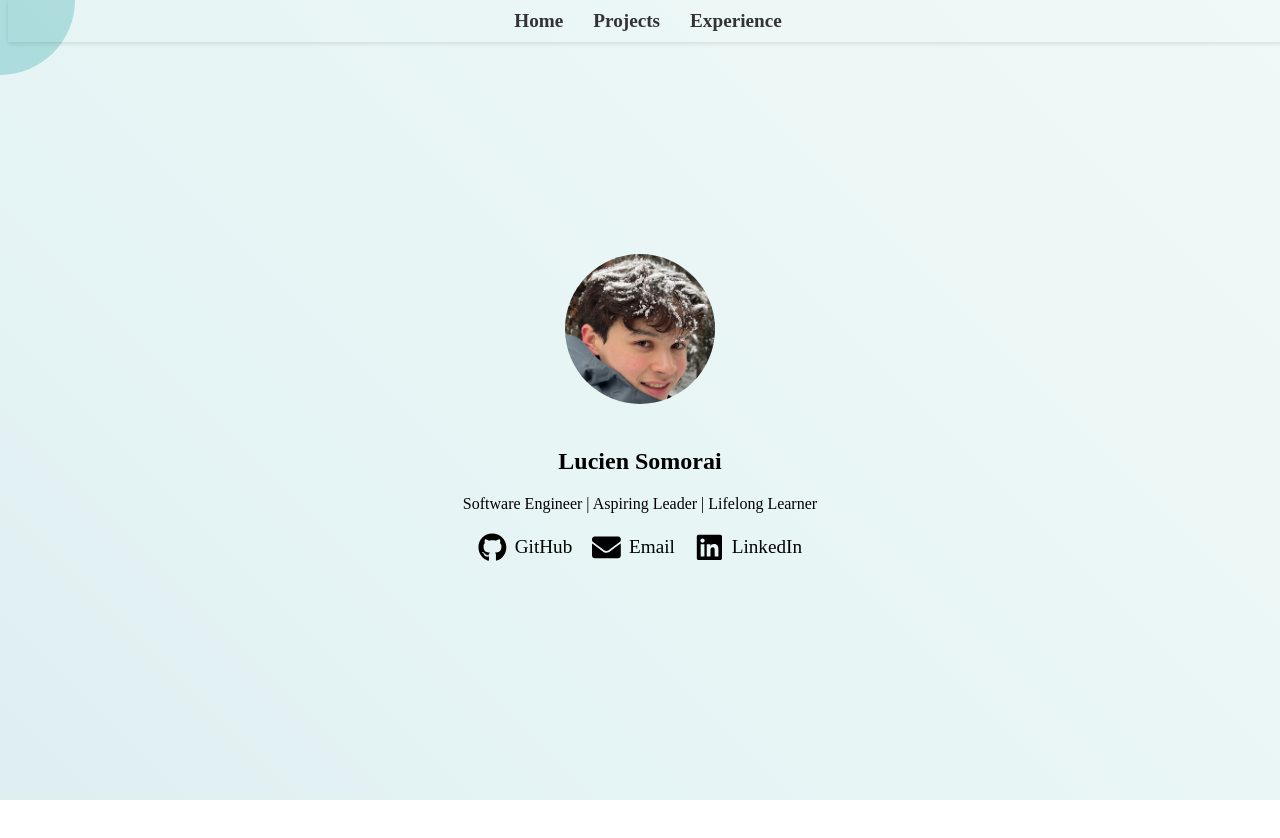
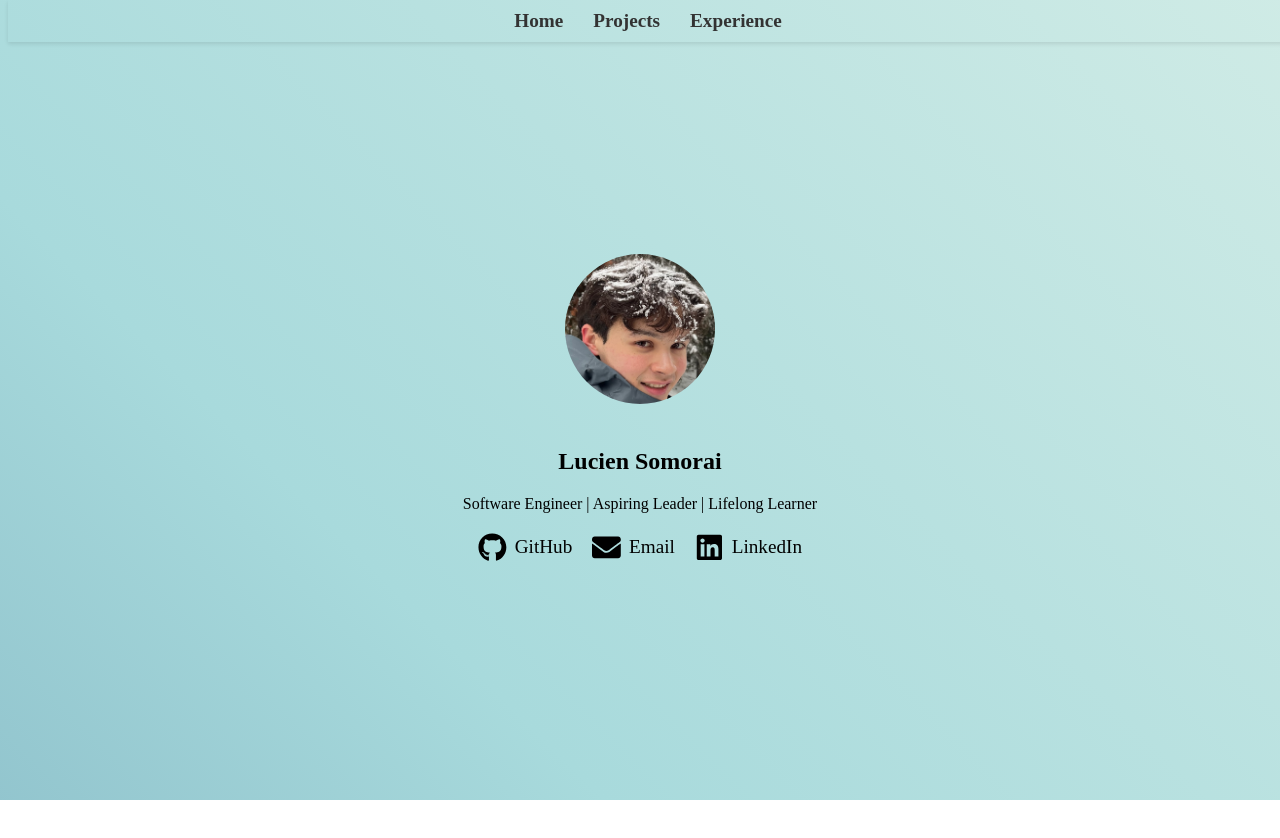
Before and after one commit to lsomorai/personal_portfolio, a React (Create React App) app: page / in a window 1280 px wide. Shown: the top 838 px of the page. Built offline with nearby package versions, Linux system fonts and the light colour scheme.

Commit message:
fixed issue with the background

```diff
--- a/package.json
+++ b/package.json
@@ -14,6 +14,7 @@
     "react-router-dom": "^7.1.1",
     "react-scripts": "5.0.1",
     "react-vertical-timeline-component": "^3.5.3",
+    "three": "^0.172.0",
     "web-vitals": "^4.2.4"
   },
   "scripts": {
--- a/src/components/CursorAnimation.js
+++ b/src/components/CursorAnimation.js
@@ -2,7 +2,7 @@ import React, { useState } from 'react';
 import '../styles/CursorAnimation.css';
 
 const CursorAnimation = () => {
-  const [cursorPosition, setCursorPosition] = useState({ x: 0, y: 0 });
+  const [cursorPosition, setCursorPosition] = useState(null);
 
   const handleMouseMove = (e) => {
     setCursorPosition({ x: e.clientX, y: e.clientY });
@@ -10,6 +10,7 @@ const CursorAnimation = () => {
 
   return (
     <div className="cursor-animation" onMouseMove={handleMouseMove}>
+      {cursorPosition && (
         <div
           className="cursor-hole"
           style={{
@@ -17,6 +18,7 @@ const CursorAnimation = () => {
             top: `${cursorPosition.y}px`,
           }}
         ></div>
+      )}
     </div>
   );
 };
```
Also changed, not shown: 1 other file (tests, documents, lock files or other folders). Lines whose indentation alone changed are shown as unchanged.
